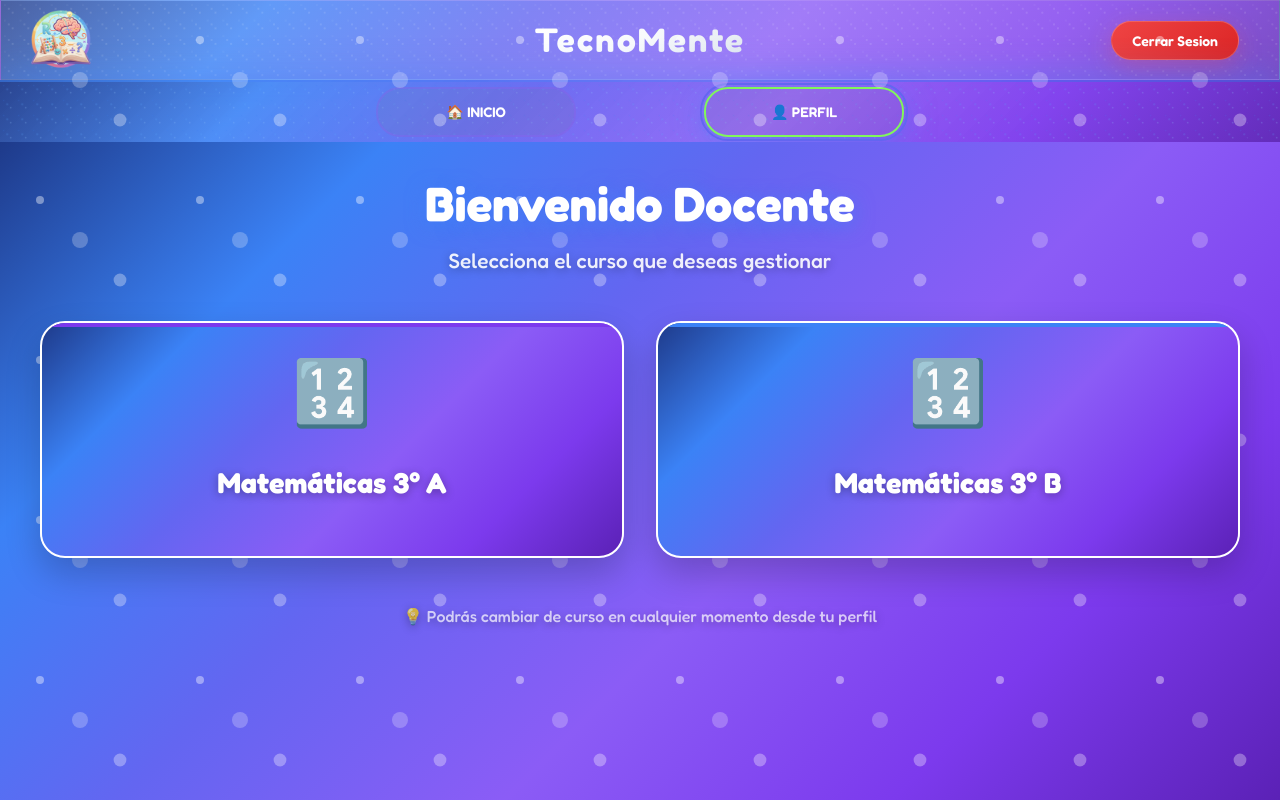
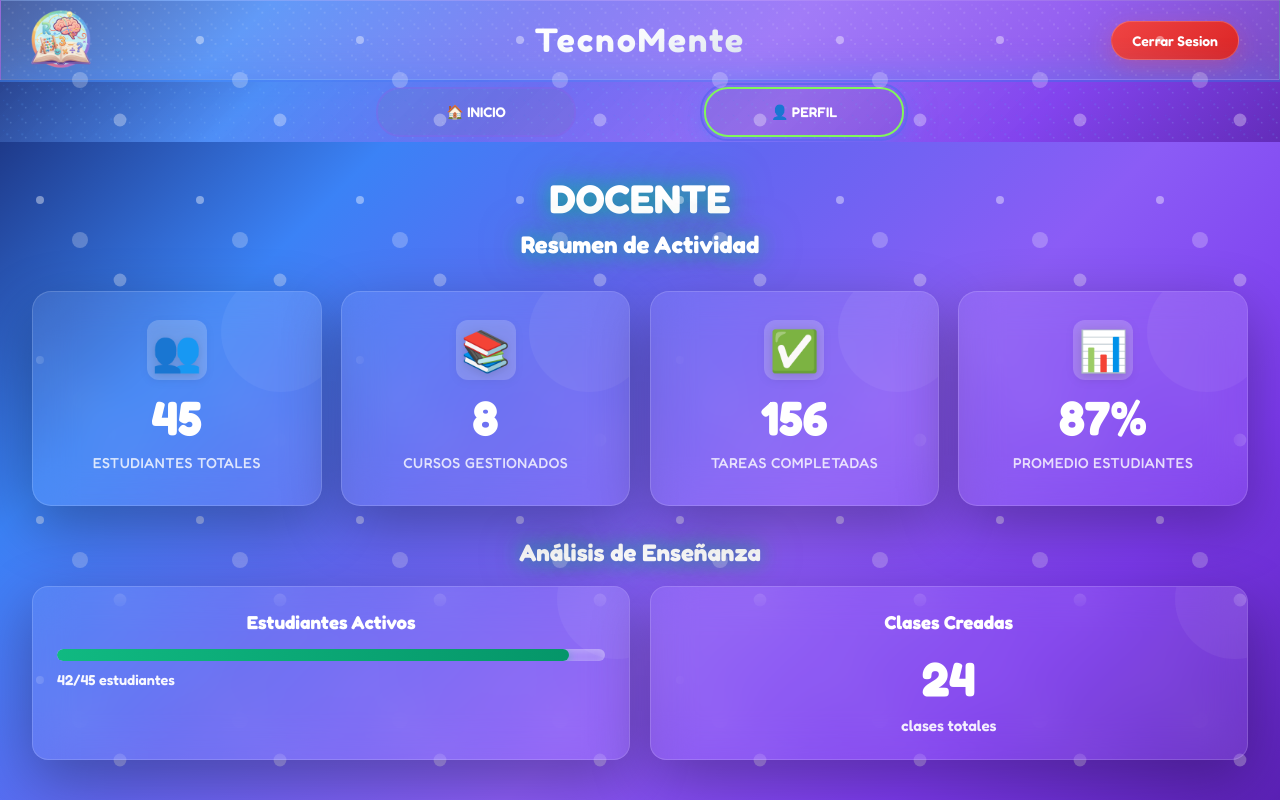
Before and after one commit to Recursero-digital/RecurseroDigital, a React (Vite) app in the folder frontend/recursero-digital/: page /docente/juegos in a window 1280 px wide. Both pictures are taken after a click on the button "👤 PERFIL". Built offline with nearby package versions, Linux system fonts and the light colour scheme; no server answers.

Commit message:
Creando perfil alumno

```diff
--- a/frontend/recursero-digital/src/App.jsx
+++ b/frontend/recursero-digital/src/App.jsx
@@ -22,6 +22,7 @@ import JuegoOrdenamiento from "./presentation/components/games/JuegoOrdenamiento
 import JuegoEscritura from "./presentation/components/games/JuegoEscritura/JuegoEscritura.jsx";
 import DashboardAlumno from "./presentation/pages/student/DashboardAlumno.jsx";
 import PerfilAlumno from "./presentation/pages/student/perfilAlumno.jsx";
+import PerfilDocente from "./presentation/pages/teacher/DocentePerfil.jsx";
 import JuegoDescomposicion from './presentation/components/games/JuegoDesco&Compo/JuegoDescomposicion.jsx';
 import JuegoEscala from './presentation/components/games/JuegoEscala/JuegoEscala.jsx';
 import JuegoCalculos from './presentation/components/games/JuegoCalculos/JuegoCalculos.jsx';
@@ -175,7 +176,7 @@ function App() {
           path="/docente/perfil"
           element={
             <MainLayout userRole="docente">
-              <HomeDocente />
+              <PerfilDocente />
             </MainLayout>
           }
         />
--- /dev/null
+++ b/frontend/recursero-digital/src/presentation/pages/teacher/DocentePerfil.jsx
@@ -0,0 +1,90 @@
+import React, { useMemo } from "react";
+import "../../styles/pages/perfilDocente.css";
+
+export default function PerfilDocente() {
+  const teacherNameOrEmail = useMemo(() => {
+    const storedEmail = localStorage.getItem("userEmail");
+    const storedName = localStorage.getItem("userName");
+    if (storedName) return storedName.toUpperCase();
+    if (storedEmail) {
+      const nameFromEmail = storedEmail.split("@")[0];
+      return nameFromEmail.toUpperCase();
+    }
+    return "DOCENTE";
+  }, []);
+
+  const teacherData = {
+    name: teacherNameOrEmail,
+    experience: 3,
+    totalStudents: 45,
+    coursesManaged: 8,
+    stats: {
+      activeStudents: 42,
+      completedAssignments: 156,
+      avgStudentScore: "87%",
+      classesCreated: 24,
+    }
+  };
+
+  return (
+    <div className="perfil-docente">
+      <div className="teacher-info">
+        <h1 className="teacher-name">{teacherData.name}</h1>
+        <h2 className="section-title">Resumen de Actividad</h2>
+      </div>
+
+      <div className="stats-overview">
+        <div className="overview-grid">
+          <div className="stat-card">
+            <div className="stat-icon">👥</div>
+            <div className="stat-number">{teacherData.totalStudents}</div>
+            <div className="stat-label">Estudiantes Totales</div>
+          </div>
+          <div className="stat-card">
+            <div className="stat-icon">📚</div>
+            <div className="stat-number">{teacherData.coursesManaged}</div>
+            <div className="stat-label">Cursos Gestionados</div>
+          </div>
+          <div className="stat-card">
+            <div className="stat-icon">✅</div>
+            <div className="stat-number">{teacherData.stats.completedAssignments}</div>
+            <div className="stat-label">Tareas Completadas</div>
+          </div>
+          <div className="stat-card">
+            <div className="stat-icon">📊</div>
+            <div className="stat-number">{teacherData.stats.avgStudentScore}</div>
+            <div className="stat-label">Promedio Estudiantes</div>
+          </div>
+        </div>
+      </div>
+
+      <div className="teaching-analytics">
+        <h2 className="section-title">Análisis de Enseñanza</h2>
+        <div className="analytics-grid">
+          <div className="analytics-card">
+            <h3>Estudiantes Activos</h3>
+            <div className="analytics-chart">
+              <div className="progress-bar">
+                <div
+                  className="progress-fill"
+                  style={{ width: `${(teacherData.stats.activeStudents / teacherData.totalStudents) * 100}%` }}
+                ></div>
+              </div>
+              <span className="progress-text">
+                {teacherData.stats.activeStudents}/{teacherData.totalStudents} estudiantes
+              </span>
+            </div>
+          </div>
+
+          <div className="analytics-card">
+            <h3>Clases Creadas</h3>
+            <div className="analytics-number">
+              <span className="big-number">{teacherData.stats.classesCreated}</span>
+              <span className="number-label">clases totales</span>
+            </div>
+          </div>
+        </div>
+      </div>
+    </div>
+  );
+}
--- a/frontend/recursero-digital/src/presentation/styles/components/card.css
+++ b/frontend/recursero-digital/src/presentation/styles/components/card.css
@@ -30,8 +30,13 @@
 
 .card:hover {
   transform: translateY(-2px);
-  box-shadow: 0 25px 70px rgba(138, 43, 226, 0.4);
-  border-color: rgba(138, 43, 226, 0.5);
+  box-shadow: 0 25px 70px rgba(16, 185, 129, 0.4);
+  border-color: rgba(16, 185, 129, 0.5);
+}
+
+.card:active {
+  box-shadow: 0 20px 60px rgba(16, 185, 129, 0.6);
+  border-color: rgba(16, 185, 129, 0.7);
 }
 
 .imagegame {
--- a/frontend/recursero-digital/src/presentation/styles/pages/docenteDashboard.css
+++ b/frontend/recursero-digital/src/presentation/styles/pages/docenteDashboard.css
@@ -100,23 +100,23 @@
 
 .inicio:hover {
   transform: translateY(-5px);
-  border-color: rgba(59, 130, 246, 0.5);
+  border-color: rgba(124, 237, 118, 0.879);
   box-shadow: 0 20px 40px rgba(59, 130, 246, 0.3);
 }
 
 .inicio.estudiantes:hover {
-  border-color: rgba(16, 185, 129, 0.5);
-  box-shadow: 0 20px 40px rgba(16, 185, 129, 0.3);
+  border-color: rgba(124, 237, 118, 0.879);
+  box-shadow: 0 20px 40px  rgba(59, 130, 246, 0.3);
 }
 
 .inicio.juegos:hover {
-  border-color: rgba(245, 158, 11, 0.5);
-  box-shadow: 0 20px 40px rgba(245, 158, 11, 0.3);
+  border-color: rgba(124, 237, 118, 0.879);
+  box-shadow: 0 20px 40px rgba(59, 130, 246, 0.3);
 }
 
 .inicio.progreso:hover {
-  border-color: rgba(139, 92, 246, 0.5);
-  box-shadow: 0 20px 40px rgba(139, 92, 246, 0.3);
+  border-color: rgba(124, 237, 118, 0.879);
+  box-shadow: 0 10px 20px rgba(59, 130, 246, 0.3);
 }
 
 .stat-icon {
@@ -192,7 +192,7 @@
 
 .accion-card:hover {
   transform: translateY(-8px);
-  border-color: rgba(59, 130, 246, 0.5);
+  border-color: rgba(124, 237, 118, 0.879);
   box-shadow: 0 25px 50px rgba(59, 130, 246, 0.3);
 }
 
--- /dev/null
+++ b/frontend/recursero-digital/src/presentation/styles/pages/perfilDocente.css
@@ -0,0 +1,264 @@
+@import url('https://fonts.googleapis.com/css2?family=Fredoka:wght@400;500;600;700&display=swap');
+
+.perfil-docente {
+  padding: 2rem;
+  font-family: 'Fredoka', cursive;
+  min-height: 100vh;
+  color: white;
+}
+
+.teacher-info {
+  flex: none;
+  margin-bottom: 2rem;
+}
+
+.teacher-name {
+  font-size: 2.5rem;
+  font-weight: 700;
+  margin: 0 0 0.5rem 0;
+  color: white;
+  text-align: center;
+  text-shadow: 0 0 20px rgba(16, 185, 129, 0.8), 0 0 40px rgba(16, 185, 129, 0.5);
+}
+
+.section-title {
+  font-size: 1.5rem;
+  font-weight: 700;
+  color: white;
+  margin-bottom: 1.2rem;
+  text-align: center;
+  text-shadow: 0 0 20px rgba(16, 185, 129, 0.8), 0 0 40px rgba(16, 185, 129, 0.5);
+}
+
+.stats-overview,
+.teaching-analytics {
+  margin-bottom: 2rem;
+}
+
+.overview-grid {
+  display: grid;
+  grid-template-columns: repeat(4, 1fr);
+  gap: 1.2rem;
+}
+
+.stat-card {
+  background: rgba(255, 255, 255, 0.08);
+  backdrop-filter: blur(20px);
+  border: 1px solid rgba(255, 255, 255, 0.15);
+  padding: 1.8rem;
+  border-radius: 1.2rem;
+  text-align: left;
+  transition: all 0.3s ease;
+  box-shadow: 0 20px 60px rgba(0, 0, 0, 0.3);
+  position: relative;
+  overflow: hidden;
+  display: flex;
+  flex-direction: column;
+  gap: 0.8rem;
+  cursor: pointer;
+}
+
+.stat-card::before {
+  content: '';
+  position: absolute;
+  top: -20px;
+  right: -20px;
+  width: 120px;
+  height: 120px;
+  background: rgba(255, 255, 255, 0.05);
+  border-radius: 50%;
+}
+
+.stat-card:hover {
+  transform: translateY(-5px);
+  box-shadow: 0 25px 70px rgba(16, 185, 129, 0.6), 0 0 40px rgba(16, 185, 129, 0.4);
+  border-color: rgba(16, 185, 129, 0.5);
+}
+
+.stat-card:active {
+  box-shadow: 0 20px 60px rgba(16, 185, 129, 0.7), 0 0 50px rgba(16, 185, 129, 0.5);
+}
+
+.stat-icon {
+  font-size: 2.5rem;
+  margin-bottom: 0;
+  filter: drop-shadow(0 2px 4px rgba(0, 0, 0, 0.2));
+  position: relative;
+  z-index: 1;
+  background: rgba(255, 255, 255, 0.2);
+  width: 60px;
+  height: 60px;
+  border-radius: 12px;
+  display: flex;
+  align-items: center;
+  justify-content: center;
+}
+
+.stat-number {
+  font-size: 3rem;
+  font-weight: 700;
+  color: white;
+  margin-bottom: 0;
+  position: relative;
+  z-index: 1;
+  line-height: 1;
+}
+
+.stat-label {
+  color: rgba(255, 255, 255, 0.95);
+  font-weight: 500;
+  font-size: 0.95rem;
+  position: relative;
+  z-index: 1;
+  text-transform: uppercase;
+  letter-spacing: 0.5px;
+}
+
+.analytics-grid {
+  display: grid;
+  grid-template-columns: repeat(auto-fit, minmax(280px, 1fr));
+  gap: 1.2rem;
+}
+
+.analytics-card {
+  background: rgba(255, 255, 255, 0.08);
+  backdrop-filter: blur(20px);
+  border: 1px solid rgba(255, 255, 255, 0.15);
+  padding: 1.5rem;
+  border-radius: 1rem;
+  box-shadow: 0 20px 60px rgba(0, 0, 0, 0.3);
+  transition: all 0.3s ease;
+  position: relative;
+  overflow: hidden;
+  cursor: pointer;
+}
+
+.analytics-card::before {
+  content: '';
+  position: absolute;
+  top: 0;
+  right: 0;
+  width: 120px;
+  height: 120px;
+  background: rgba(255, 255, 255, 0.05);
+  border-radius: 50%;
+  transform: translate(40%, -40%);
+}
+
+.analytics-card:hover {
+  transform: translateY(-5px);
+  box-shadow: 0 25px 70px rgba(16, 185, 129, 0.6), 0 0 40px rgba(16, 185, 129, 0.4);
+  border-color: rgba(16, 185, 129, 0.5);
+}
+
+.analytics-card:active {
+  box-shadow: 0 20px 60px rgba(16, 185, 129, 0.7), 0 0 50px rgba(16, 185, 129, 0.5);
+}
+
+.analytics-card h3 {
+  margin: 0 0 1rem 0;
+  color: white;
+  font-weight: 700;
+  text-align: center;
+  position: relative;
+  z-index: 1;
+}
+
+.progress-bar {
+  width: 100%;
+  height: 12px;
+  background: rgba(255, 255, 255, 0.2);
+  border-radius: 6px;
+  overflow: hidden;
+  margin-bottom: 0.5rem;
+  position: relative;
+  z-index: 1;
+}
+
+.progress-fill {
+  height: 100%;
+  background: linear-gradient(90deg, #10b981 0%, #059669 100%);
+  border-radius: 6px;
+  transition: width 0.3s ease;
+  box-shadow: 0 2px 8px rgba(16, 185, 129, 0.4);
+}
+
+.progress-text {
+  font-size: 0.9rem;
+  color: rgba(255, 255, 255, 0.95);
+  font-weight: 600;
+  text-align: center;
+  position: relative;
+  z-index: 1;
+}
+
+.analytics-number {
+  text-align: center;
+  position: relative;
+  z-index: 1;
+}
+
+.big-number {
+  display: block;
+  font-size: 3rem;
+  font-weight: 700;
+  color: white;
+  margin-bottom: 0.5rem;
+}
+
+.number-label {
+  color: rgba(255, 255, 255, 0.9);
+  font-weight: 600;
+  font-size: 0.95rem;
+}
+
+/* Responsive */
+@media (max-width: 768px) {
+  .perfil-docente {
+    padding: 1rem;
+  }
+
+  .teacher-name {
+    font-size: 2rem;
+  }
+
+  .overview-grid,
+  .analytics-grid {
+    grid-template-columns: 1fr;
+    gap: 1rem;
+  }
+
+  .stat-card {
+    padding: 1.2rem;
+  }
+
+  .stat-icon {
+    width: 50px;
+    height: 50px;
+    font-size: 2rem;
+  }
+
+  .stat-number {
+    font-size: 2.2rem;
+  }
+
+  .big-number {
+    font-size: 2.5rem;
+  }
+}
+
+@media (min-width: 769px) and (max-width: 1024px) {
+  .overview-grid {
+    grid-template-columns: repeat(2, 1fr);
+  }
+
+  .analytics-grid {
+    grid-template-columns: repeat(2, 1fr);
+  }
+}
+
+@media (min-width: 1025px) {
+  .overview-grid {
+    grid-template-columns: repeat(4, 1fr);
+  }
+}
```
